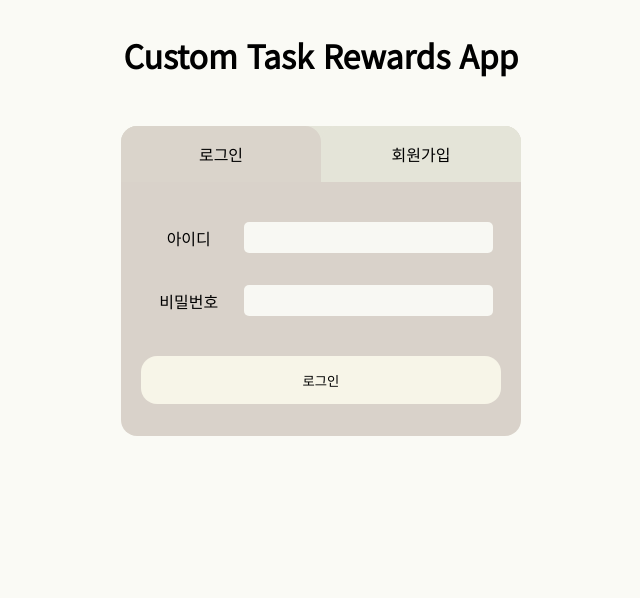
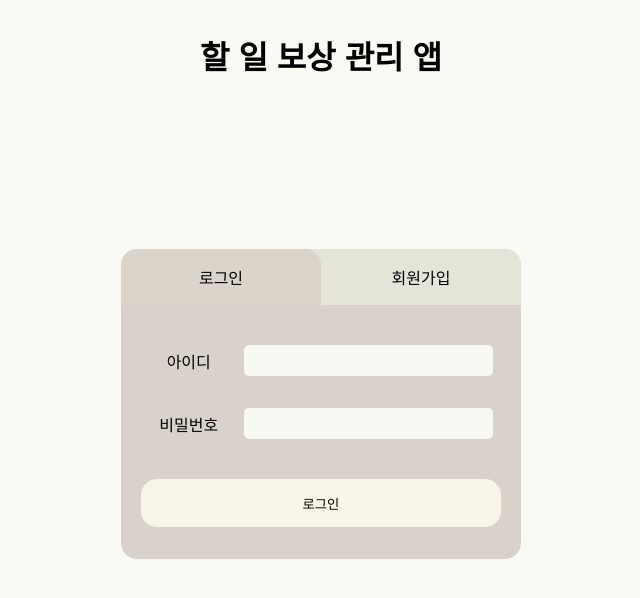
Before and after one commit to Yuna-001/custom-task-rewards-react-ts, a React (Vite) app: page / in a window 1280 px wide. Shown: the top 598 px of the page, without its empty margins (319-959 px from the left). Built offline with nearby package versions, Linux system fonts and the light colour scheme; no server answers.

Commit message:
AuthPage 레이아웃 조정

```diff
--- a/src/components/auth/AuthForm.tsx
+++ b/src/components/auth/AuthForm.tsx
@@ -11,7 +11,7 @@ const Authentication = styled.section`
   background-color: #d6cfc6e6;
   width: 25rem;
   display: flex;
-  flex-flow: column;
+  flex-direction: column;
   align-items: center;
   gap: 1rem;
   border-radius: 1rem;
@@ -65,10 +65,6 @@ const AuthForm: React.FC<{
     }));
   };
 
-  const handleSubmit: () => void = () => {
-    onFormSubmit(enteredValues);
-  };
-
   return (
     <Authentication>
       <AuthMenu authMode={authMode} onClick={onAuthModeChange} />
--- a/src/layout/AuthPageLayout.tsx
+++ /dev/null
@@ -1,30 +0,0 @@
-import styled from "styled-components";
-
-const Container = styled.div`
-  height: 100vh;
-  display: flex;
-  flex-direction: column;
-  align-items: center;
-`;
-
-const Title = styled.h1`
-  margin: 2rem 0 3rem;
-  text-align: center;
-`;
-
-const Content = styled.main`
-  flex-grow: 1;
-`;
-
-const AuthPageLayout: React.FC<{ children: React.ReactNode }> = ({
-  children,
-}) => {
-  return (
-    <Container>
-      <Title>Custom Task Rewards App</Title>
-      <Content>{children}</Content>
-    </Container>
-  );
-};
-
-export default AuthPageLayout;
--- a/src/pages/AuthPage.tsx
+++ b/src/pages/AuthPage.tsx
@@ -3,13 +3,27 @@ import { useActionData } from "react-router-dom";
 import styled from "styled-components";
 
 import AuthForm from "../components/auth/AuthForm";
-import AuthPageLayout from "../layout/AuthPageLayout";
 import AuthModeType from "../models/authModeType";
 
 const ErrorBox = styled.p`
   margin-top: 20px;
+  height: 3rem;
   text-align: center;
   color: red;
+`;
+
+const Container = styled.div`
+  display: flex;
+  flex-direction: column;
+  justify-content: center;
+  align-items: center;
+  height: calc(100vh - 10rem);
+`;
+
+const Title = styled.h1`
+  width: 100%;
+  margin: 2rem 0 3rem;
+  text-align: center;
 `;
 
 type ActionData = {
@@ -38,10 +52,13 @@ const AuthPage: React.FC = () => {
   };
 
   return (
-    <AuthPageLayout>
-      <AuthForm authMode={authMode} onAuthModeChange={handleChangeAuthMode} />
-      {error && <ErrorBox>{error}</ErrorBox>}
-    </AuthPageLayout>
+    <>
+      <Title>할 일 보상 관리 앱</Title>
+      <Container>
+        <AuthForm authMode={authMode} onAuthModeChange={handleChangeAuthMode} />
+        <ErrorBox>{error ?? ""}</ErrorBox>
+      </Container>
+    </>
   );
 };
 
```
